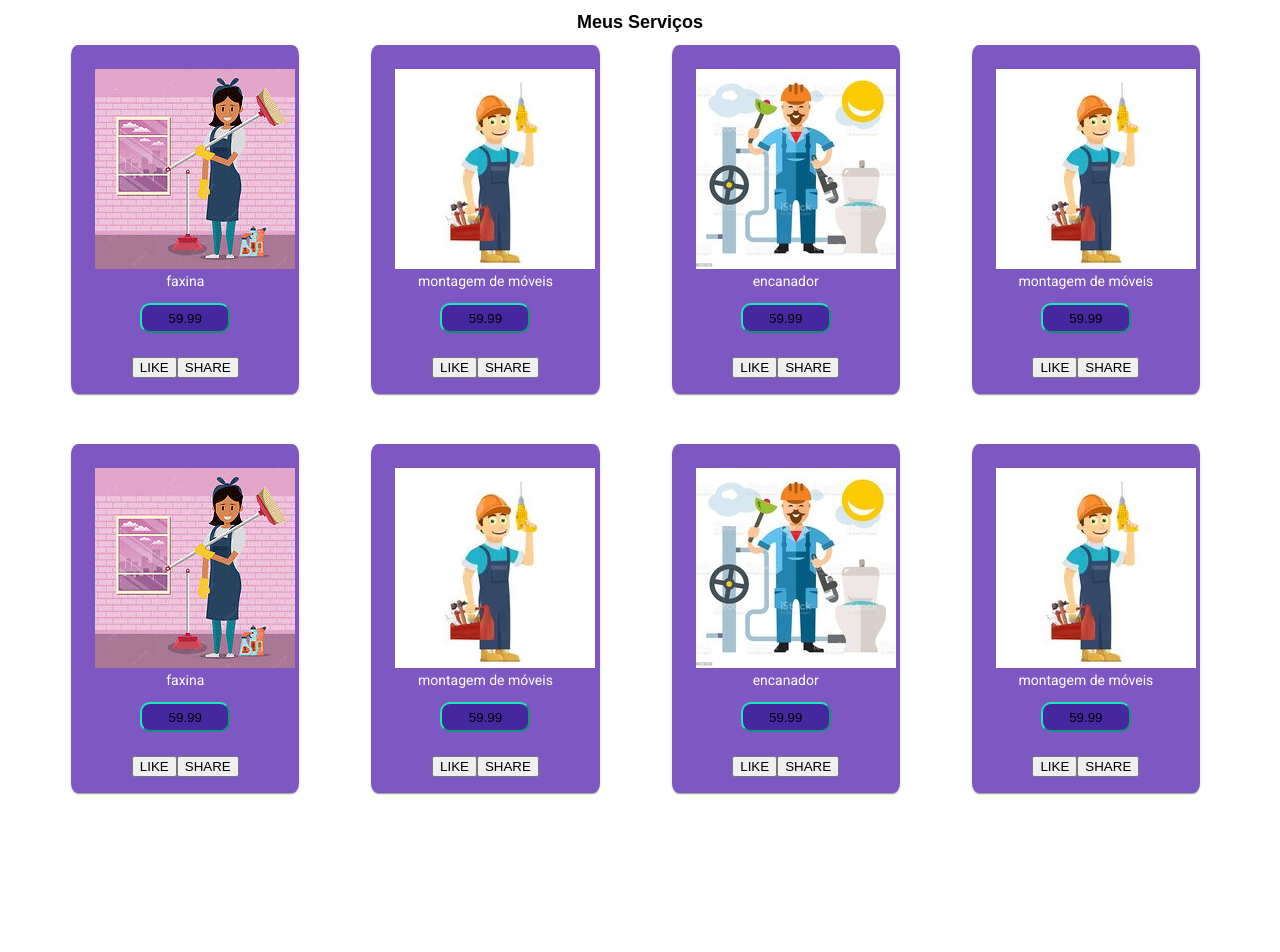
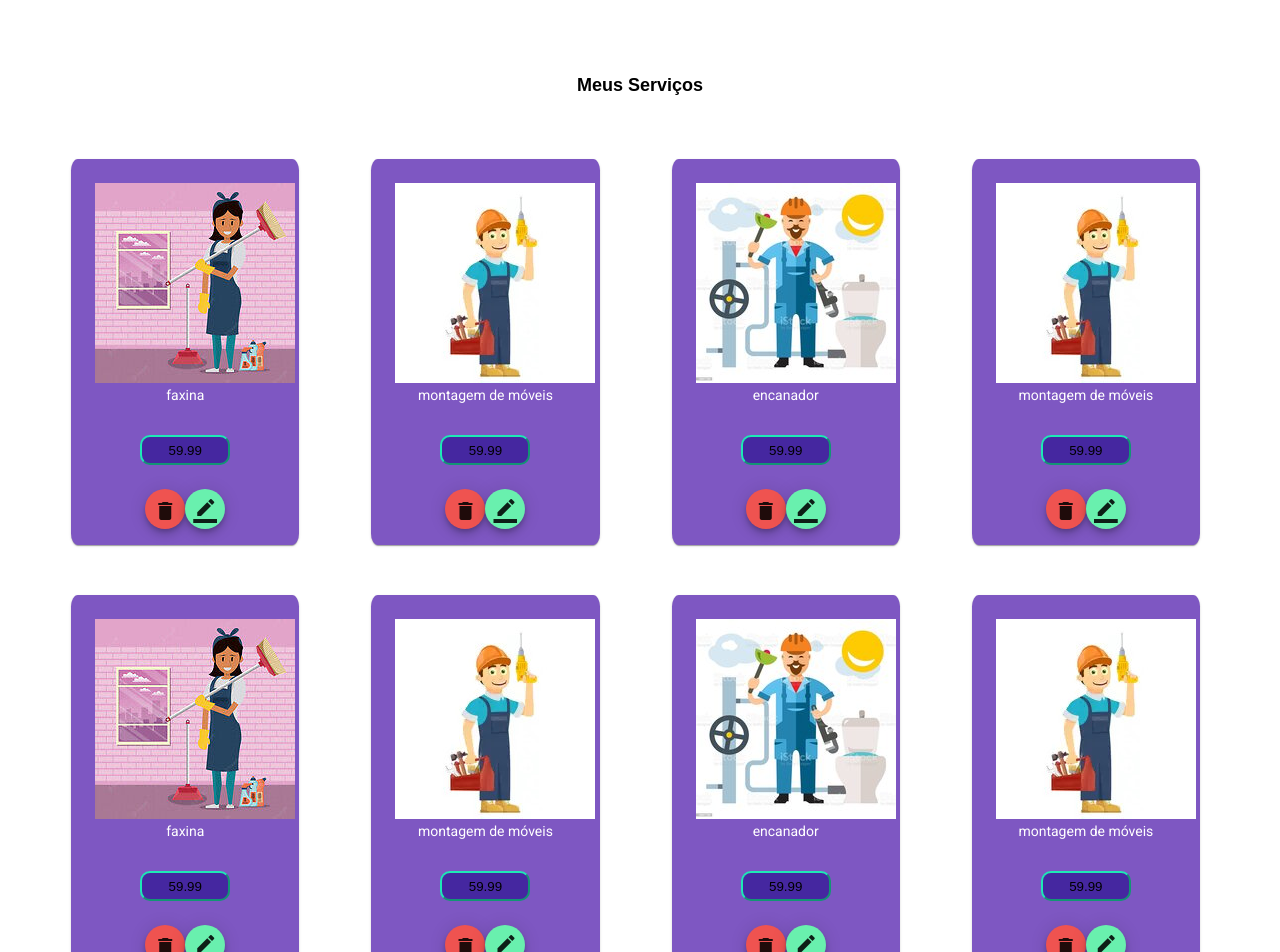
Before and after one commit to EngenhariaDeSoftware2022/homeservice, an Angular app in the folder front/: page /my-services in a window 1280 px wide. Shown: the top 952 px of the page. Before the commit the page ends 801 px from the top, so only its background shows below. Built offline with nearby package versions, Linux system fonts and the light colour scheme.

Commit message:
botões delete/edit

```diff
--- a/front/src/app/my-services/my-services.component.html
+++ b/front/src/app/my-services/my-services.component.html
@@ -8,8 +8,12 @@
     <button class="botao1">59.99</button>
   </mat-card-content>
   <mat-card-actions>
-    <button mat-button>LIKE</button>
-    <button mat-button>SHARE</button>
+    <button mat-mini-fab class="btn8" aria-label="Example icon button with a delete icon">
+      <mat-icon>delete</mat-icon>
+    </button>
+    <button mat-mini-fab class="btn9" aria-label="Example icon button with a delete icon">
+      <mat-icon>border_color</mat-icon>
+    </button>
   </mat-card-actions>
 </mat-card>
 <mat-card class="card-2">
@@ -20,8 +24,12 @@
     <button class="botao1">59.99</button>
   </mat-card-content>
   <mat-card-actions>
-    <button mat-button>LIKE</button>
-    <button mat-button>SHARE</button>
+    <button mat-mini-fab class="btn8" aria-label="Example icon button with a delete icon">
+      <mat-icon>delete</mat-icon>
+    </button>
+    <button mat-mini-fab class="btn9" aria-label="Example icon button with a delete icon">
+      <mat-icon>border_color</mat-icon>
+    </button>
   </mat-card-actions>
 </mat-card>
 <mat-card class="card-3">
@@ -33,8 +41,12 @@
 
   </mat-card-content>
   <mat-card-actions>
-    <button mat-button>LIKE</button>
-    <button mat-button>SHARE</button>
+    <button mat-mini-fab class="btn8" aria-label="Example icon button with a delete icon">
+      <mat-icon>delete</mat-icon>
+    </button>
+    <button mat-mini-fab class="btn9" aria-label="Example icon button with a delete icon">
+      <mat-icon>border_color</mat-icon>
+    </button>
   </mat-card-actions>
 </mat-card>
 <mat-card class="card-4">
@@ -45,8 +57,12 @@
     <button class="botao1">59.99</button>
   </mat-card-content>
   <mat-card-actions>
-    <button mat-button>LIKE</button>
-    <button mat-button>SHARE</button>
+    <button mat-mini-fab class="btn8" aria-label="Example icon button with a delete icon">
+      <mat-icon>delete</mat-icon>
+    </button>
+    <button mat-mini-fab class="btn9" aria-label="Example icon button with a delete icon">
+      <mat-icon>border_color</mat-icon>
+    </button>
   </mat-card-actions>
 </mat-card>
 <mat-card class="card-5">
@@ -57,8 +73,12 @@
     <button class="botao1">59.99</button>
   </mat-card-content>
   <mat-card-actions>
-    <button mat-button>LIKE</button>
-    <button mat-button>SHARE</button>
+    <button mat-mini-fab class="btn8" aria-label="Example icon button with a delete icon">
+      <mat-icon>delete</mat-icon>
+    </button>
+    <button mat-mini-fab class="btn9" aria-label="Example icon button with a delete icon">
+      <mat-icon>border_color</mat-icon>
+    </button>
   </mat-card-actions>
 </mat-card>
 <mat-card class="card-6">
@@ -70,8 +90,12 @@
 
   </mat-card-content>
   <mat-card-actions>
-    <button mat-button>LIKE</button>
-    <button mat-button>SHARE</button>
+    <button mat-mini-fab class="btn8" aria-label="Example icon button with a delete icon">
+      <mat-icon>delete</mat-icon>
+    </button>
+    <button mat-mini-fab class="btn9" aria-label="Example icon button with a delete icon">
+      <mat-icon>border_color</mat-icon>
+    </button>
   </mat-card-actions>
 </mat-card>
 <mat-card class="card-7">
@@ -83,8 +107,12 @@
 
   </mat-card-content>
   <mat-card-actions>
-    <button mat-button>LIKE</button>
-    <button mat-button>SHARE</button>
+    <button mat-mini-fab class="btn8" aria-label="Example icon button with a delete icon">
+      <mat-icon>delete</mat-icon>
+    </button>
+    <button mat-mini-fab class="btn9" aria-label="Example icon button with a delete icon">
+      <mat-icon>border_color</mat-icon>
+    </button>
   </mat-card-actions>
 </mat-card>
 <mat-card class="card-8">
@@ -95,8 +123,12 @@
     <button class="botao1">59.99</button>
   </mat-card-content>
   <mat-card-actions>
-    <button mat-button>LIKE</button>
-    <button mat-button>SHARE</button>
+    <button mat-mini-fab class="btn8" aria-label="Example icon button with a delete icon">
+      <mat-icon>delete</mat-icon>
+    </button>
+    <button mat-mini-fab class="btn9" aria-label="Example icon button with a delete icon">
+      <mat-icon>border_color</mat-icon>
+    </button>
   </mat-card-actions>
 </mat-card>
 </div>
--- a/front/src/app/my-services/my-services.component.scss
+++ b/front/src/app/my-services/my-services.component.scss
@@ -2,6 +2,8 @@
     text-align: center;
     font-size: large;
     font-family: Arial, Helvetica, sans-serif;
+    padding-top: 5%;
+    margin-bottom: 5%;
 }
 
 .card-1 {
@@ -81,4 +83,10 @@
     border-radius: 10px;
     border-color: #1DE9B6;
     background-color: #4527A0;
+    margin-top: 10%;
 }
+
+.btn8 {
+    background-color:#EF5350;
+
+}
```
Also changed, not shown: front/src/app/app.module.ts (+6 -1 lines).
